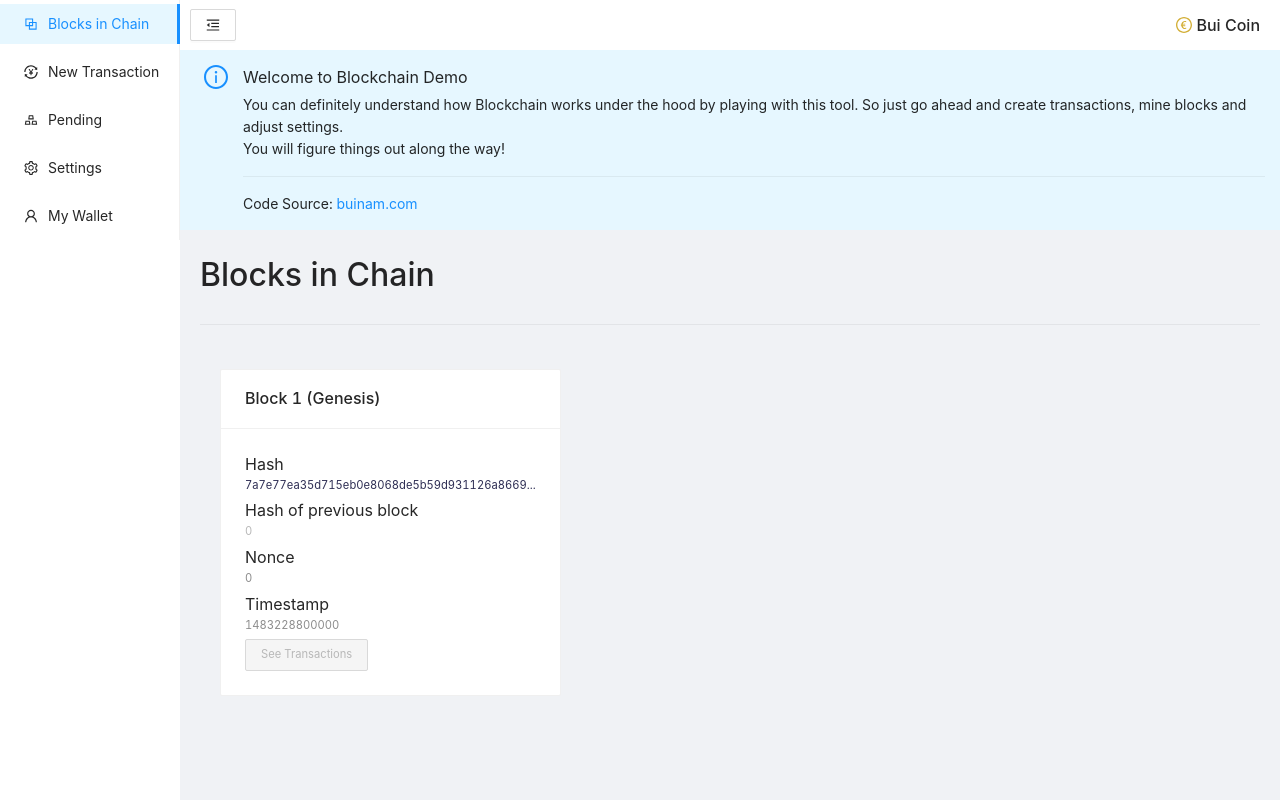
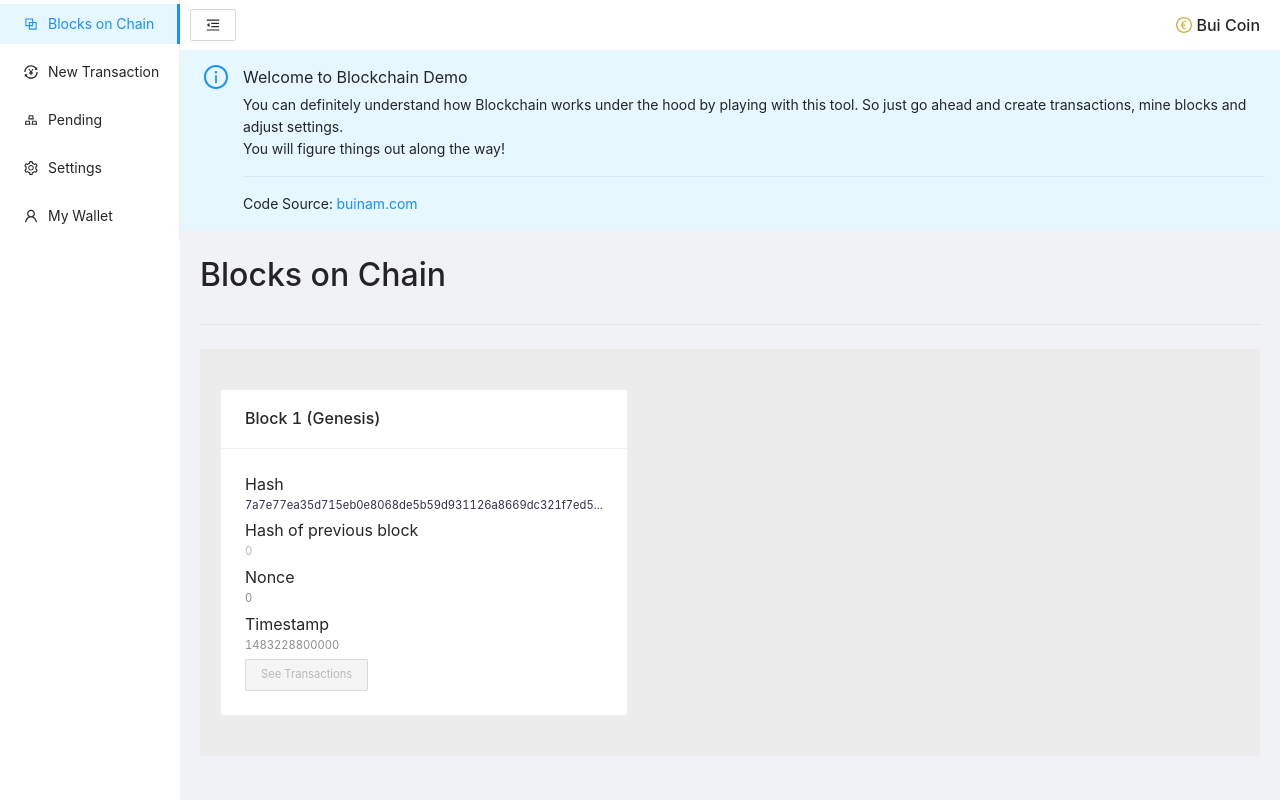
Before and after one commit to buikhacnam/blockchain-visualizer, a Next.js app: page / in a window 1280 px wide. Shown: the top 800 px of the page. Built offline with nearby package versions, Linux system fonts and the light colour scheme.

Commit message:
update sidebar selected and reload warning

```diff
--- a/components/blocks-in-chain/block-card.tsx
+++ b/components/blocks-in-chain/block-card.tsx
@@ -19,14 +19,14 @@ const BlockCard = ({ block, blockNum, timestamp }: any) => {
 					<p title={block.hash}>
 						Hash{' '}
 						<span style={{ color: block.color }}>
-							{block.hash.substring(0, 40) + '...'}
+							{block.hash.substring(0, 50) + '...'}
 						</span>
 					</p>
 					<p title={block.previousHash}>
 						Hash of previous block{' '}
 						<span style={{ color: block.previousColor }}>
 							{block.previousHash.length > 1
-								? block.previousHash.substring(0, 40) + '...'
+								? block.previousHash.substring(0, 50) + '...'
 								: block.previousHash}
 						</span>
 					</p>
--- a/components/blocks-in-chain/blockchain-list.tsx
+++ b/components/blocks-in-chain/blockchain-list.tsx
@@ -35,8 +35,9 @@ const ChainListWrapper = styled.div`
 
 const ChainListStyled = styled.div`
     padding: 40px 10px;
-	padding-top: 20px;
 	overflow-x: scroll;
 	overflow-y: hidden;
 	white-space: nowrap;
+	background-color: #ECECEC;
+	/* background: #fafafa; */
 `
--- a/components/sider/dashboard-sider.tsx
+++ b/components/sider/dashboard-sider.tsx
@@ -1,4 +1,4 @@
-import React, { useState } from 'react'
+import React, { useState, useEffect } from 'react'
 import { Layout, Menu } from 'antd'
 import {
 	UserOutlined,
@@ -11,6 +11,12 @@ import Link from 'next/link'
 const { Header, Sider, Content } = Layout
 
 export default function SiderDashboard({ toggle, collapsed }: any) {
+	const [selectedKey, setSelectedKey] = useState('/')
+
+	useEffect(() => {
+		setSelectedKey(window.location.pathname)
+	})
+
 	return (
 		<Sider
 			trigger={null}
@@ -21,20 +27,24 @@ export default function SiderDashboard({ toggle, collapsed }: any) {
 
 		>
 			<div className='logo' />
-			<Menu mode='inline' defaultSelectedKeys={['1']}>
-				<Menu.Item key='1' icon={<BlockOutlined />}>
-					<Link href='/'>Blocks in Chain</Link>
+			<Menu
+				mode='inline'
+				defaultSelectedKeys={['1']}
+				selectedKeys={[selectedKey]}
+			>
+				<Menu.Item key='/' icon={<BlockOutlined />}>
+					<Link href='/'>Blocks on Chain</Link>
 				</Menu.Item>
-				<Menu.Item key='2' icon={<TransactionOutlined />}>
+				<Menu.Item key='/new-transaction' icon={<TransactionOutlined />}>
 					<Link href='/new-transaction'>New Transaction</Link>
 				</Menu.Item>
-				<Menu.Item key='3' icon={<GoldOutlined />}>
+				<Menu.Item key='/mine' icon={<GoldOutlined />}>
 					<Link href='/mine'>Pending</Link>
 				</Menu.Item>
-				<Menu.Item key='4' icon={<SettingOutlined />}>
+				<Menu.Item key='/settings' icon={<SettingOutlined />}>
 					<Link href='/settings'>Settings</Link>
 				</Menu.Item>
-				<Menu.Item key='5' icon={<UserOutlined />}>
+				<Menu.Item key='/my-wallet' icon={<UserOutlined />}>
 					<Link href='/my-wallet'>My Wallet</Link>
 				</Menu.Item>
 			</Menu>
--- a/pages/_app.tsx
+++ b/pages/_app.tsx
@@ -4,6 +4,7 @@ import 'antd/dist/antd.css'
 import { GlobalProvider } from '../context/global-context'
 import Dashboard from '../components/dashboard'
 import WelcomeAlert from '../components/welcome-alert'
+import { useEffect } from 'react'
 declare global {
 	interface Window {
 		buiCoin: any
@@ -11,6 +12,14 @@ declare global {
 }
 
 function MyApp({ Component, pageProps }: AppProps) {
+	const handler = (e: any) => {
+		e.preventDefault()
+		e.returnValue = true
+	}
+	useEffect(() => {
+		window.addEventListener('beforeunload', handler)
+		return () => window.removeEventListener('beforeunload', handler)
+	}, [])
 	return (
 		<GlobalProvider>
 			<Dashboard>
--- a/pages/index.tsx
+++ b/pages/index.tsx
@@ -20,7 +20,7 @@ const Home: NextPage = () => {
 
 	return (
 		<HomeStyled className='page-wrapper'>
-			<h1>Blocks in Chain</h1>
+			<h1>Blocks on Chain</h1>
 			<Divider />
 			<BlockchainList />
 		</HomeStyled>
--- a/styles/globals.css
+++ b/styles/globals.css
@@ -83,5 +83,5 @@ p {
 	}
 }
 
-.ant-menu {
+.ant-card-bordered {
 }
```
